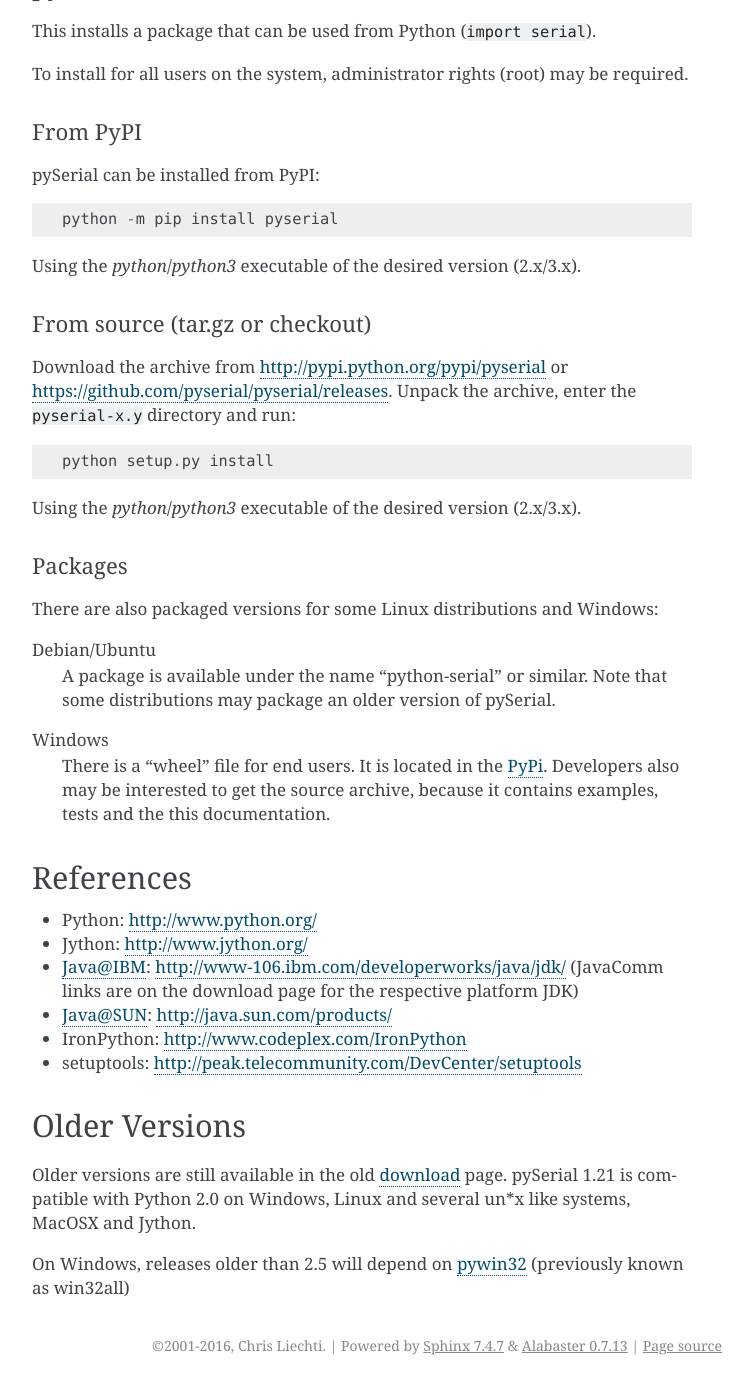
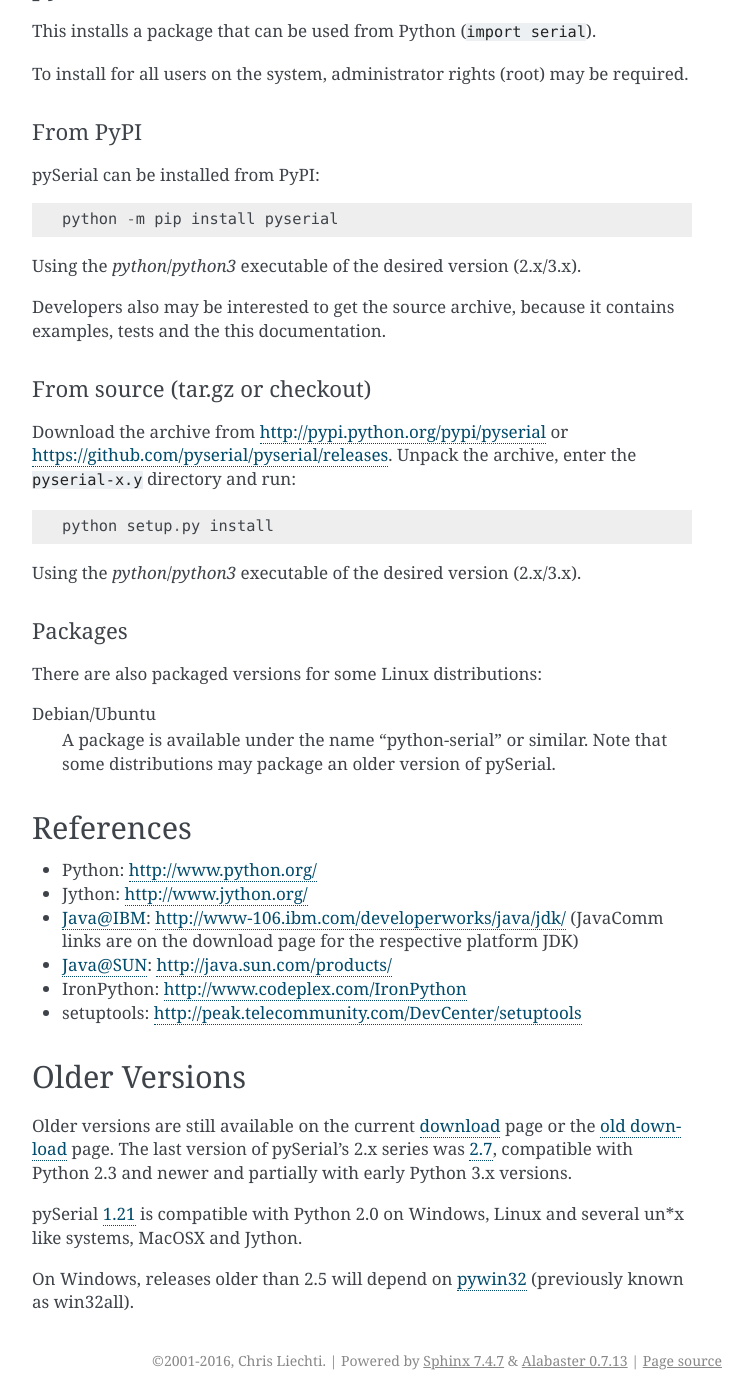
Before and after one commit to pyserial/pyserial, a Sphinx documentation site: the page built from documentation/pyserial.rst, in a window 1280 px wide and 1400 px high, scrolled down 1138 px. Shown: the whole window, without its empty margins (388-1140 px from the left). Built offline with Sphinx 7.4.7, drawn with Linux system fonts in a browser that asks for light colours.

Commit message:
docs: update old releases section and other details

```diff
--- a/documentation/pyserial.rst
+++ b/documentation/pyserial.rst
@@ -68,6 +68,9 @@
 
 Using the `python`/`python3` executable of the desired version (2.x/3.x).
 
+Developers also may be interested to get the source archive, because it
+contains examples, tests and the this documentation.
+
 From source (tar.gz or checkout)
 ~~~~~~~~~~~~~~~~~~~~~~~~~~~~~~~~
 Download the archive from http://pypi.python.org/pypi/pyserial or
@@ -80,16 +83,11 @@
 
 Packages
 ~~~~~~~~
-There are also packaged versions for some Linux distributions and Windows:
+There are also packaged versions for some Linux distributions:
 
 Debian/Ubuntu
     A package is available under the name "python-serial" or similar. Note
     that some distributions may package an older version of pySerial.
-
-Windows
-    There is a "wheel" file for end users. It is located in the PyPi_.
-    Developers also may be interested to get the source archive,
-    because it contains examples, tests and the this documentation.
 
 .. _PyPi: http://pypi.python.org/pypi/pyserial
 
@@ -107,12 +105,20 @@
 
 Older Versions
 ==============
-Older versions are still available in the old download_ page. pySerial 1.21
-is compatible with Python 2.0 on Windows, Linux and several un*x like systems,
-MacOSX and Jython.
+Older versions are still available on the current download_ page or the `old
+download`_ page. The last version of pySerial's 2.x series was `2.7`_,
+compatible with Python 2.3 and newer and partially with early Python 3.x
+versions.
+
+pySerial `1.21`_ is compatible with Python 2.0 on Windows, Linux and several
+un*x like systems, MacOSX and Jython.
 
 On Windows, releases older than 2.5 will depend on pywin32_ (previously known as
-win32all)
+win32all).
 
+
+.. _`old download`: https://sourceforge.net/projects/pyserial/files/pyserial/
 .. _download: https://pypi.python.org/pypi/pyserial
 .. _pywin32: http://pypi.python.org/pypi/pywin32
+.. _`2.7`: https://pypi.python.org/pypi/pyserial/2.7
+.. _`1.21`: https://sourceforge.net/projects/pyserial/files/pyserial/1.21/pyserial-1.21.zip/download
```
